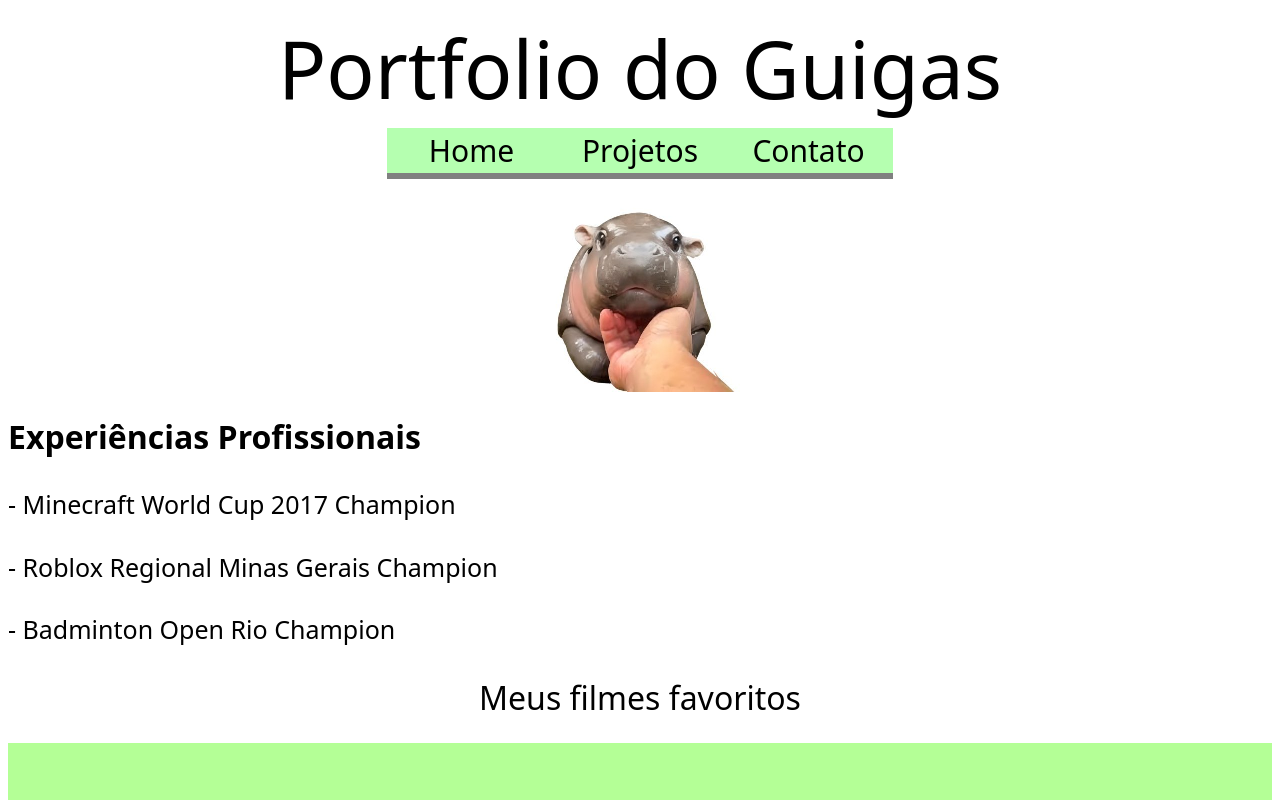
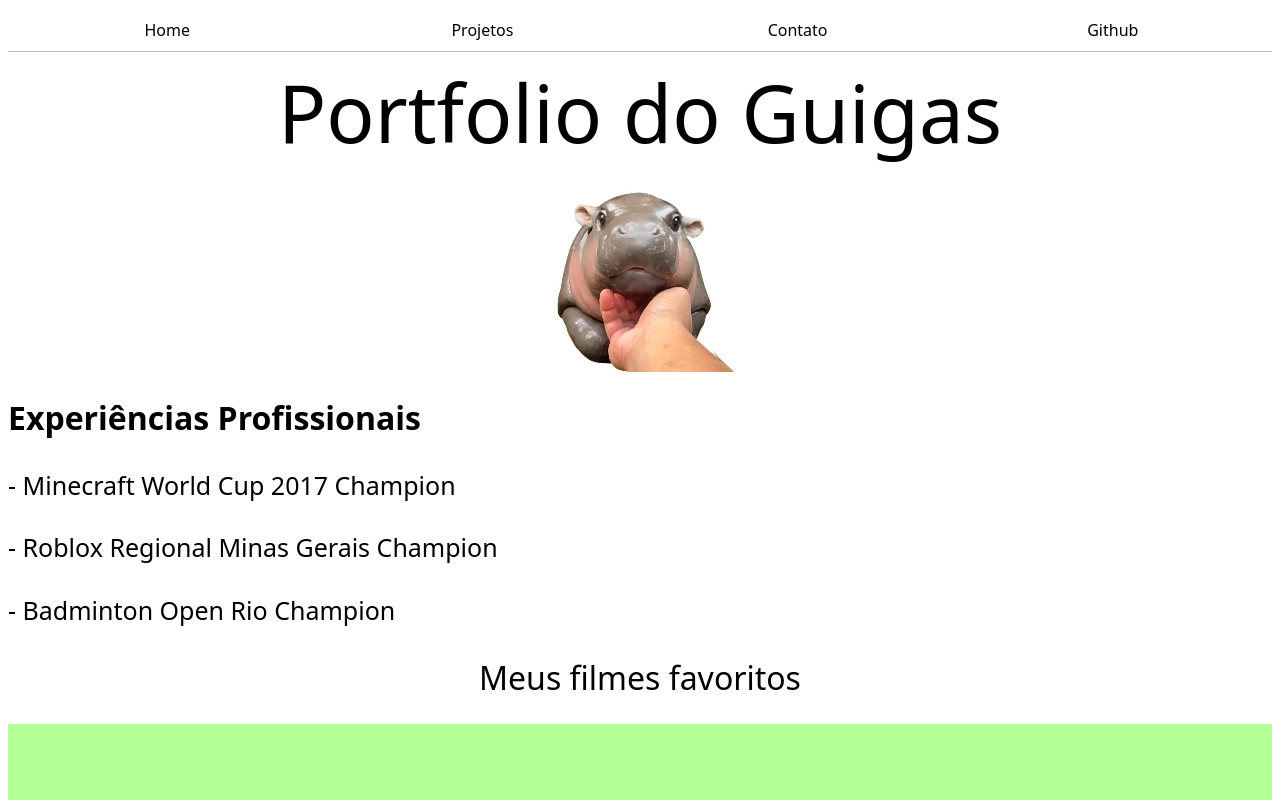
Before and after one commit to carvguilherme8/portfolio, a plain HTML site: page index.html in a window 1280 px wide. Shown: the top 800 px of the page. Drawn offline with Linux system fonts and the light colour scheme.

Commit message:
add js scripts\'

```diff
--- /dev/null
+++ b/global.js
@@ -0,0 +1,44 @@
+console.log("IT’S ALIVE!");
+
+// function $$ (selector, context = document) {
+//     return Array.from(context.querySelectorAll(selector));
+// }
+
+// let navLinks = $$("nav a");
+
+// let currentLink = navLinks.find(a => a.host === location.host && a.pathname === location.pathname);
+
+// currentLink?.classList.add("current");
+
+let pages = [
+    {url: "/", title: "Home"},
+    {url: "/projetos/", title: "Projetos"},
+    {url: "/contato/", title: "Contato"},
+    {url: "https://github.com/carvguilherme8", title: "Github"}
+];
+
+let nav = document.createElement("nav");
+document.body.prepend(nav);
+
+for (let p of pages) {
+    let url = p.url;
+    let title = p.title;
+    const ARE_WE_HOME = document.documentElement.classList.contains("home");
+    if (!ARE_WE_HOME && !url.startsWith("http")) {
+        url = "../" + url;
+    }
+
+    let a = document.createElement("a");
+    a.href = url;
+    a.textContent = title;
+
+    if (a.host === location.host && a.pathname === location.pathname) {
+        a.classList.add("current");
+    }
+
+    if (a.host === location.host) {
+        a.setAttribute("target", "_blank");
+    }
+
+    nav.append(a);
+}
--- a/index.html
+++ b/index.html
@@ -1,27 +1,27 @@
 <!DOCTYPE html>
-<html lang="en">
+<html lang="en" class="home">
 <head>
     <meta charset="UTF-8">
     <meta name="viewport" content="width=device-width, initial-scale=1.0">
     <link rel="stylesheet" href="style.css">
+    <script type="module" src="global.js"></script>
+
     <title>Document</title>
 </head>
 <body>
     <div id="title">
         Portfolio do Guigas
     </div>
-    <nav id="navigation">
-        <a style="text-decoration: none; color: rgb(0, 0, 0); font-weight: 500;" href="index.html">Home</a>
-        <a style="text-decoration: none; color: rgb(0, 0, 0); font-weight: 500;" href="projetos/index.html">Projetos</a>
-        <a style="text-decoration: none; color: rgb(0, 0, 0); font-weight: 500;" href="contato/index.html">Contato</a>
-    </nav>
+
     <div id="moo"><img src="../images/moodeng.png"></div>
+
     <div id="myexp">
         <h1>Experiências Profissionais</h1>
         <p>- Minecraft World Cup 2017 Champion</p>
         <p>- Roblox Regional Minas Gerais Champion</p>
         <p>- Badminton Open Rio Champion</p>
     </div>
+
     <h1 style="text-align: center; font-weight: 300;">Meus filmes favoritos</h1>
     <div id="shreks">
         <div><img src="../images/shrek1.jpg"></div>
--- a/style.css
+++ b/style.css
@@ -1,27 +1,43 @@
+:root {
+	--grey: oklch(80% 3% 200);
+	--white: #ffffff;
+}
+
 body {
 	/* Set line height to 1.5 times the font size
 	   and use the OS’s UI font as the website font
 	 */
+
 	font: 100%/1.5 system-ui;
+
+	nav {
+		display: flex;
+		padding: 0.1em;
+		border-bottom-width: 1px;
+		border-bottom-style: solid;
+		border-bottom-color: var(--grey);
+		text-align: center;
 	}
 
-#navigation{
-	display: flex;
-	position: relative;
-	width: 40%;
-	margin: auto;
-	font-size: 30px;
-	padding-bottom: 1%;
+	nav a {
+		flex: 1;
+		text-decoration: none;
+		color: inherit;
+		/* text-align: center; */
+		padding: 0.5em;
 	}
 
-#navigation a {
-	width: 100%;
-	text-align: center;
-	border-bottom-width: 0.2em;
+	nav .current {
+		font-weight: bold;
+		border-bottom-width: 5px;
 		border-bottom-style: solid;
-	border-bottom-color: grey;
+		border-bottom-color: var(--grey);
+	}
+
+	nav a:hover {
 		padding-bottom: -0.1em;
-	background-color: rgb(181, 255, 176)
+		padding: 0.5em;
+		background-color: oklch(from var(--grey)95%5%h);
 	}
 
 	#moo {
@@ -60,10 +76,4 @@ body {
 		top: 10%;
 		position: relative;
 	}
-
-#navigation a:hover {
-	background-color: rgb(147, 226, 147);
-	opacity: 100%;
-	transform:initial;
-	border-bottom-color: rgb(54, 54, 54);
 }
```
Also changed, not shown: contato/index.html (+1 -7 lines), projetos/index.html (+1 -5 lines), hello.js (deleted). Lines whose indentation alone changed are shown as unchanged.
